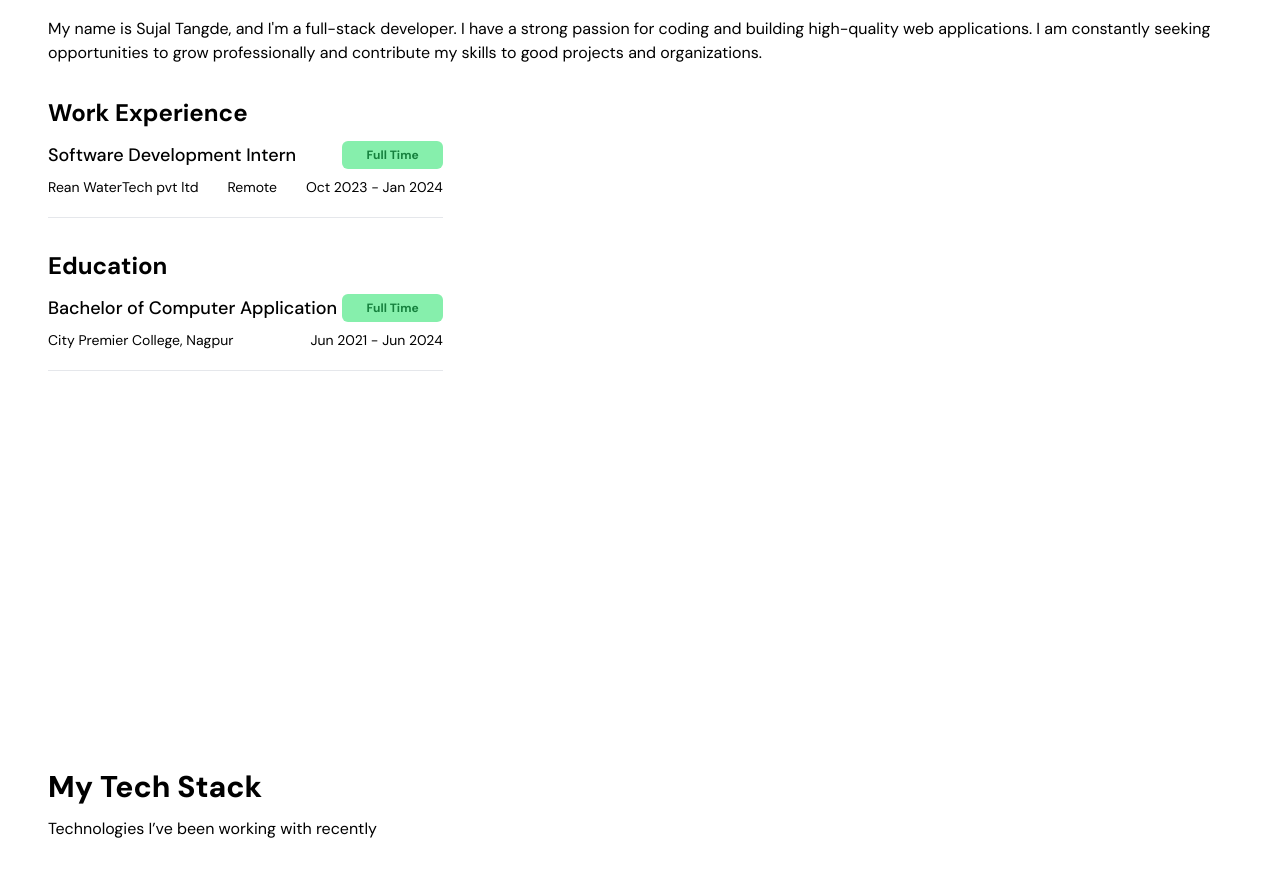
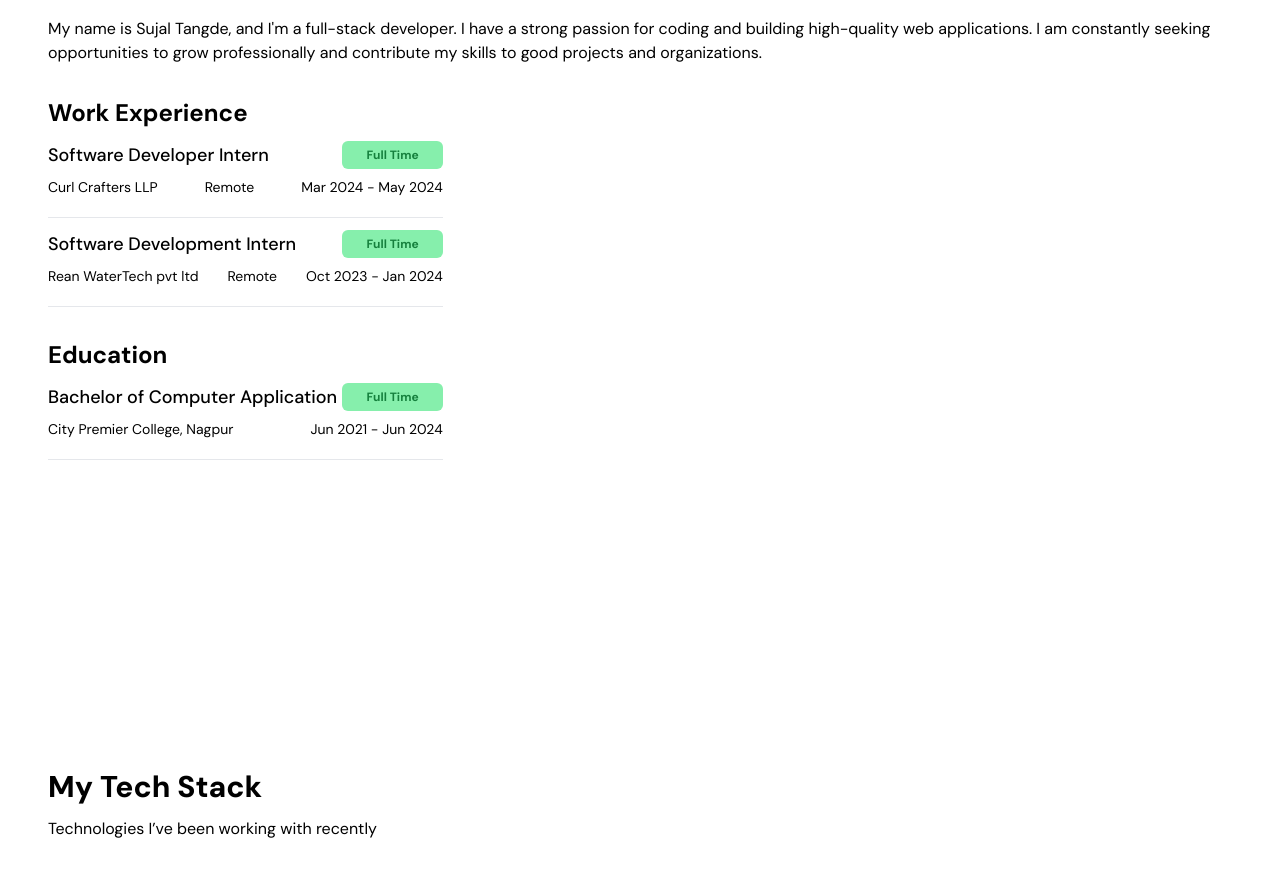
Before and after one commit to sujaltangde/my-portfolio-v2, a React (Vite) app: page / in a window 1280 px wide. Shown: the part 1023-1911 px from the top of the page. Built offline with nearby package versions, Linux system fonts and the light colour scheme; grey boxes are pictures that could not be loaded.

Commit message:
Update About.tsx

```diff
--- a/src/components/About.tsx
+++ b/src/components/About.tsx
@@ -15,6 +15,18 @@ export const About: React.FC = () => {
 
         <section className="md:mt-8 mt-5">
           <h2 className="text-2xl font-bold">Work Experience</h2>
+
+          <div className="md:w-1/3 border-b pt-3 md:pb-5 pb-3">
+          <div className='flex justify-between'>
+              <h3 className="md:text-lg font-medium">Software Developer Intern</h3>
+              <span className="text-xs bg-green-300 md:px-6 md:w-auto w-1/4 md:h-auto h-6 font-bold rounded-md text-green-700 text-center md:pt-1.5 pt-1">Full Time</span>
+            </div>
+            <div className="md:text-sm text-xs flex md:flex-row justify-between flex-col mt-2 md:gap-4 gap-1 ">
+              <span>Curl Crafters LLP</span>
+              <span>Remote</span>
+              <span>Mar 2024 - May 2024</span>
+            </div>
+          </div>
 
           <div className="md:w-1/3 border-b pt-3 md:pb-5 pb-3">
           <div className='flex justify-between'>
```
